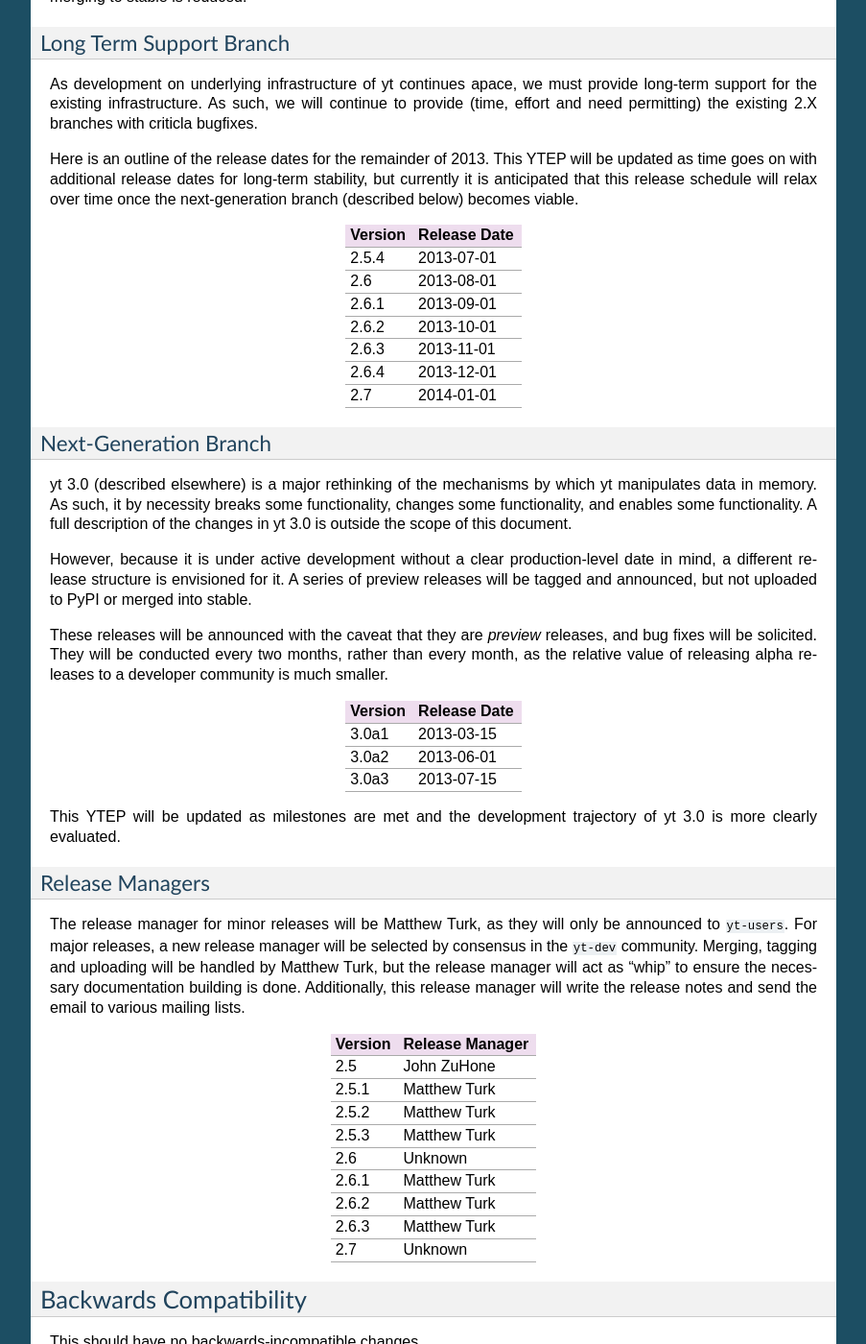
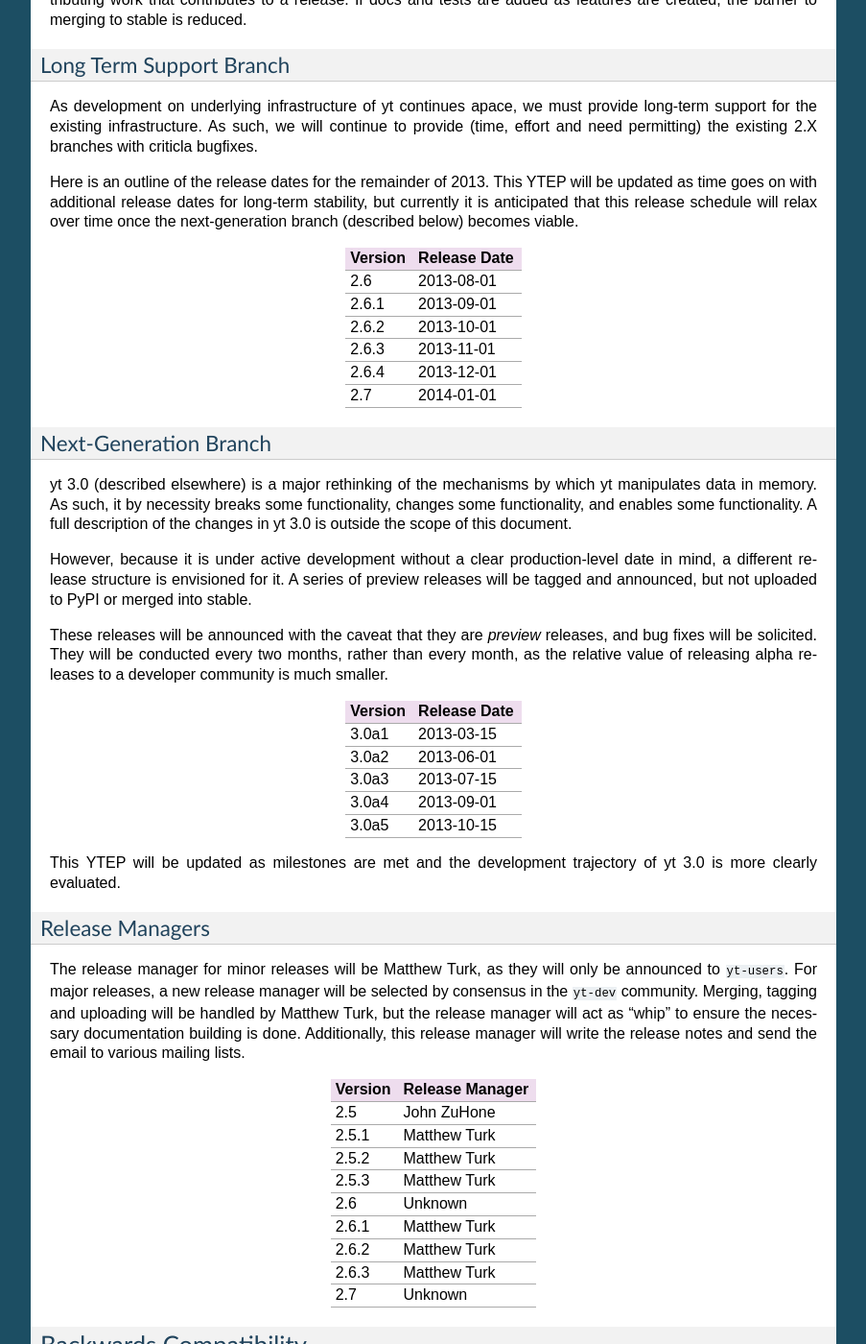
Before and after one commit to yt-project/ytep, a Sphinx documentation site: the page built from source/YTEPs/YTEP-0008.rst, in a window 1280 px wide and 1400 px high, scrolled down 2053 px. Shown: the whole window at 96% size, without its empty margins (198-1101 px from the left). Built offline with Sphinx 7.4.7, drawn with Linux system fonts in a browser that asks for light colours; formulas are drawn with MathJax 3.

Commit message:
Moving 2.5.4 to released and adding a few 3.0 alpha releases.

```diff
--- a/source/YTEPs/YTEP-0008.rst
+++ b/source/YTEPs/YTEP-0008.rst
@@ -52,6 +52,7 @@
 2.5.1   2013-03-31   30
 2.5.2   2013-05-01   30
 2.5.3   2013-06-03   33
+2.5.4   2013-07-02   29
 ======= ============ ===============
 
 In principle, a long release schedule is not a problem.  However, what this
@@ -139,7 +140,6 @@
 ======= ============
 Version Release Date
 ======= ============
-2.5.4   2013-07-01
 2.6     2013-08-01
 2.6.1   2013-09-01
 2.6.2   2013-10-01
@@ -173,6 +173,8 @@
 3.0a1   2013-03-15
 3.0a2   2013-06-01
 3.0a3   2013-07-15
+3.0a4   2013-09-01
+3.0a5   2013-10-15
 ======= ============
 
 This YTEP will be updated as milestones are met and the development trajectory
```
